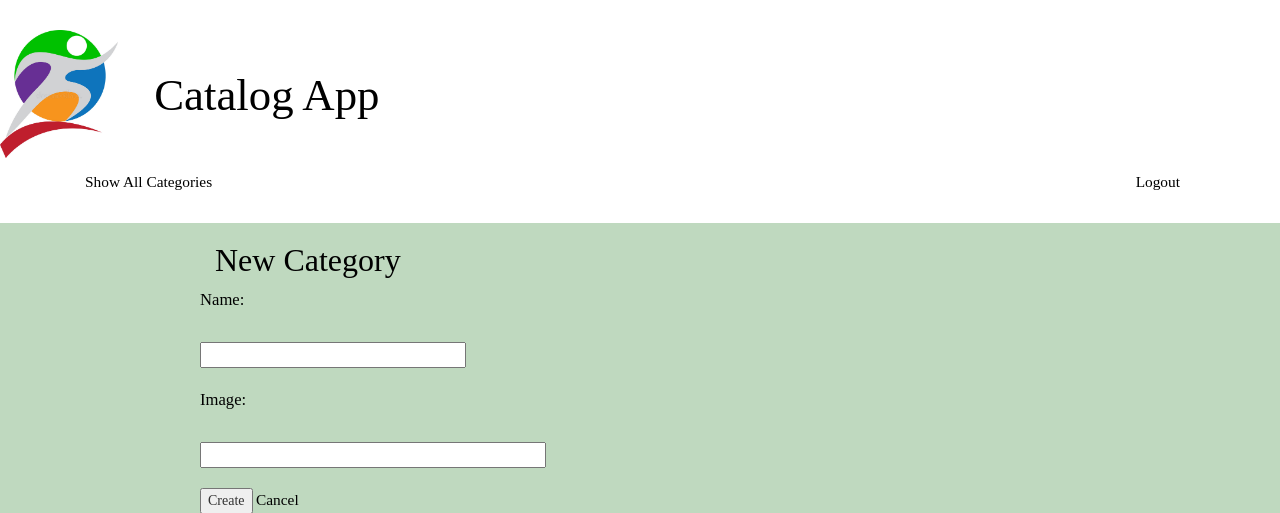
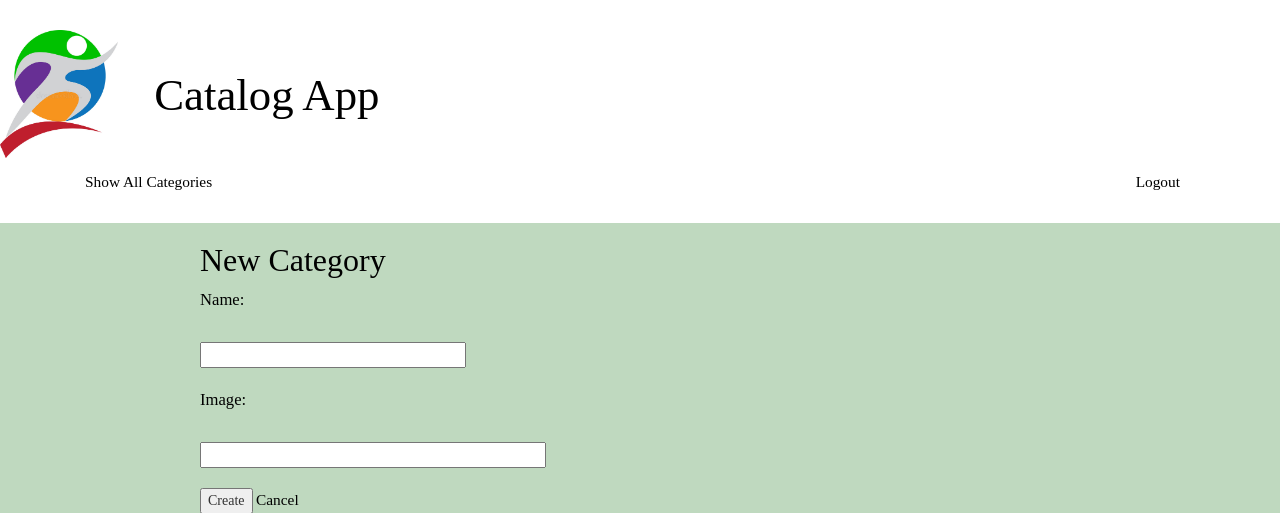
Before and after one commit to manoliamruta/CatalogProject, a Flask app: page /catalog/new/ in a window 1280 px wide. Shown: the top 513 px of the page. Run offline with Flask 2, Linux system fonts and the light colour scheme; a user stored in the database is signed in; some libraries are stand-ins or nearby versions; some web fonts are replaced.

Commit message:
Added the style tag for alignment

```diff
--- a/templates/deleteCategory.html
+++ b/templates/deleteCategory.html
@@ -43,9 +43,10 @@
 			</div>
 		</div>
 		<div class="row catname">
-        	<div class="col-md-12">
+        	<div class="col-md-12 itemname">
 				<h2> Are you sure you want to delete {{category.name}}? </h2>
 			</div>
+			<br>
 			<form action="{{ url_for('deleteCategory', category_id=category_id)}}" method = 'post'>
 				<input type='submit', value = 'Delete'>
 				<a href = "{{ url_for('showallCategories', category_id = category_id)}}"> Cancel </a>
--- a/templates/deleteItem.html
+++ b/templates/deleteItem.html
@@ -43,9 +43,10 @@
       </div>
     </div>
     <div class="row catname">
-        <div class="col-md-12">
+        <div class="col-md-12 itemname">
            <h2> Are you sure you want to delete {{item.name}}? </h2>
         </div>
+        <br>
 	     	<form action="{{ url_for('deleteItem', category_id=item.category_id, item_id=item.id)}}" method = 'post'>
       		<input type='submit', value = 'Delete'>
           <a href = "{{ url_for('showCategory', category_id = item.category_id)}}"> Cancel </a>
--- a/templates/editCategory.html
+++ b/templates/editCategory.html
@@ -43,7 +43,7 @@
 			</div>
 		</div>
 		<div class="row catname">
-        	<div class="col-md-12">
+        	<div class="col-md-12 itemname">
 				<h2>Edit Category</h2>
 			</div>
 			<form action="{{ url_for('editCategory', category_id=category_id)}}" method='post'>
--- a/templates/editItem.html
+++ b/templates/editItem.html
@@ -43,7 +43,7 @@
 			</div>
 		</div>
 		<div class="row catname">
-        	<div class="col-md-12">
+        	<div class="col-md-12 itemname">
 				<h2>Edit Category</h2>
 			</div>
 			<form action="{{ url_for('editItem', category_id=category_id, item_id=item_id)}}" method='post'>
--- a/templates/newCategory.html
+++ b/templates/newCategory.html
@@ -43,7 +43,7 @@
       </div>
     </div>
       <div class="row catname">
-        <div class="col-md-12">
+        <div class="col-md-12 itemname">
           <h2>New Category</h2>
         </div>
         <form action="{{ url_for('newCategory')}}" method='post'>
--- a/templates/newItem.html
+++ b/templates/newItem.html
@@ -43,7 +43,7 @@
       </div>
     </div>
     <div class="row catname">
-      <div class="col-md-12">
+      <div class="col-md-12 itemname">
         <h2>New Item</h2>
       </div>
       <form action="{{ url_for('newItem', category_id=category_id)}}" method='post'>
```
